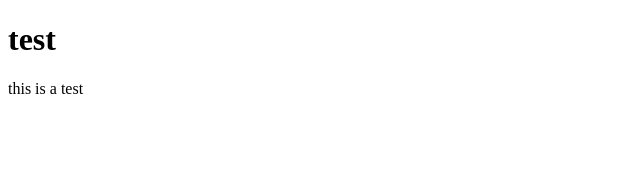
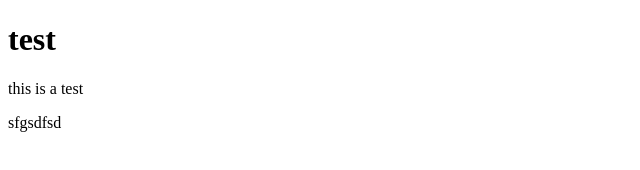
Before and after one commit to amirhoseinshagholani/test, a plain HTML site: page index.html in a window 1280 px wide. Shown: the full height of the page, 0-640 px from the left. Drawn offline with Linux system fonts and the light colour scheme.

Commit message:
second Commit

```diff
--- a/index.html
+++ b/index.html
@@ -8,5 +8,6 @@
 <body>
     <h1>test</h1>
     <p>this is a test</p>
+    sfgsdfsd
 </body>
 </html>
```
